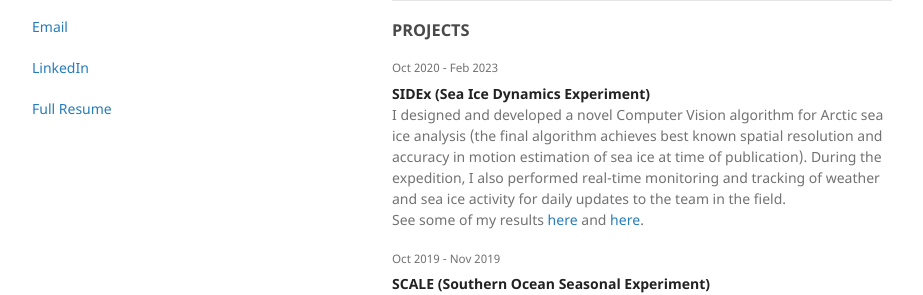
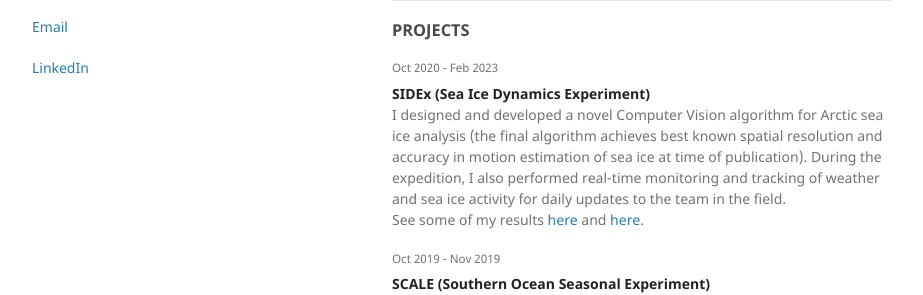
Before and after one commit to kelseykap/kelseykap.github.io, a Jekyll site: the page built from index.md, in a window 1280 px wide. Shown: the part 388-683 px from the top of the page, without its empty margins (178-1101 px from the left). Built offline with Jekyll 4.4.1, drawn with Linux system fonts in a browser that asks for light colours; our own code applies the rules of GitHub Pages for plain Markdown files.

Commit message:
Update default.html

```diff
--- a/_layouts/default.html
+++ b/_layouts/default.html
@@ -34,7 +34,6 @@
         {% if site.github.is_user_page %}
         <p class="view"><a href="mailto:kelskaplan@gmail.com">Email</a></p>
         <p class="view"><a href="https://www.linkedin.com/in/kelsey-kaplan-65b6a81b8/">LinkedIn</a></p>
-        <p class="view"><a href="https://kelseykap.github.io/Resume.pdf">Full Resume</a></p>
         {% endif %}
 
         {% if site.show_downloads %}
```
